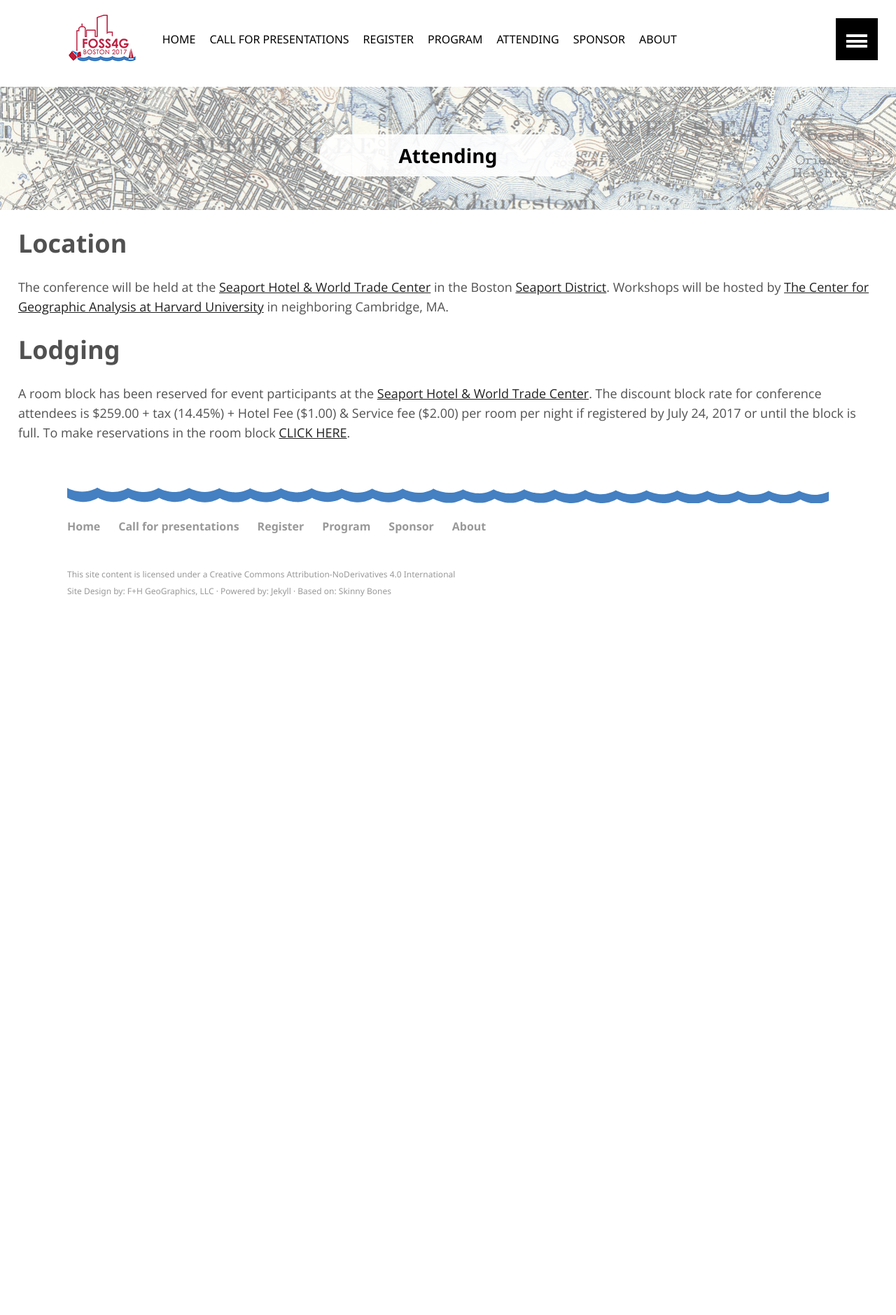
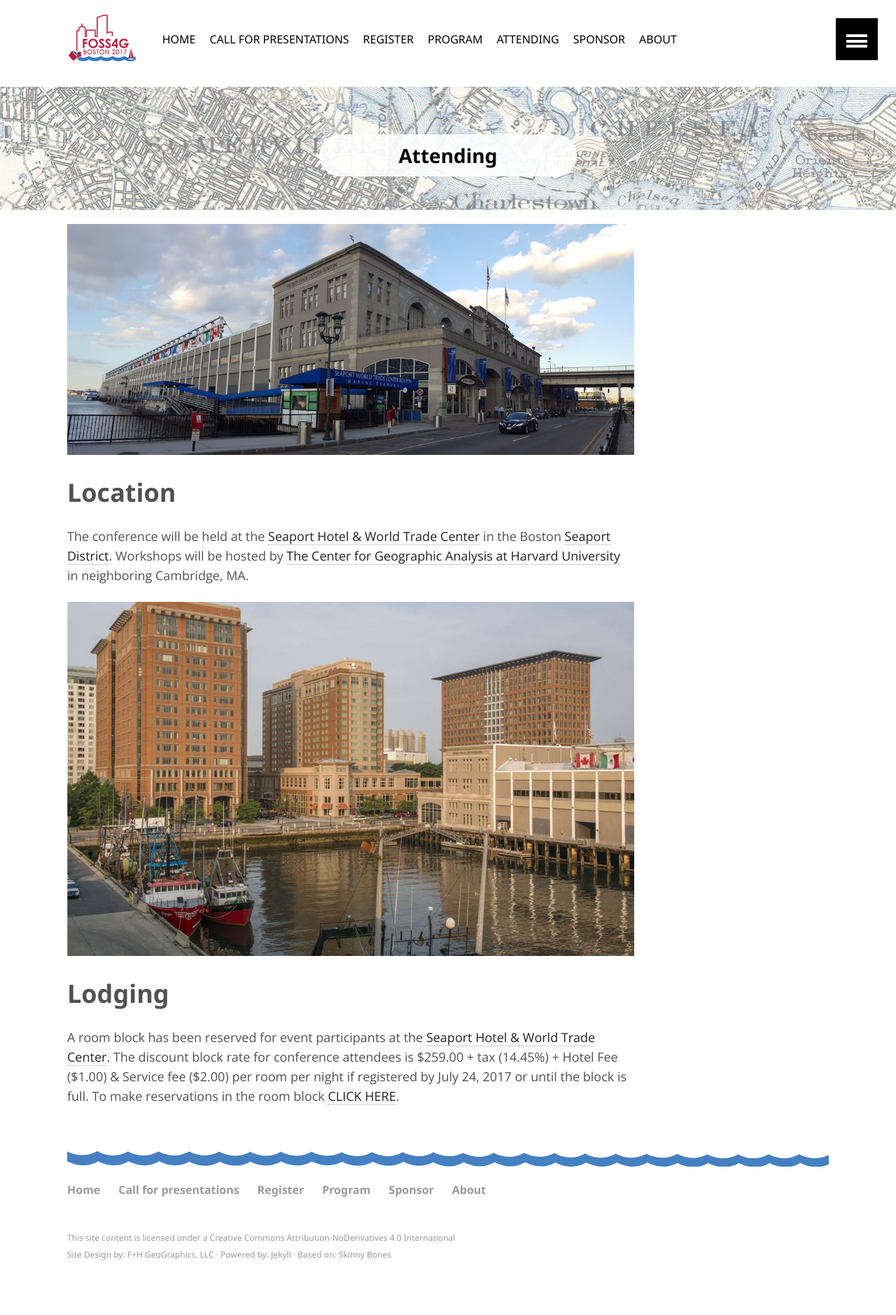
Before and after one commit to AvidGeo/foss4g2017-dev, a Jekyll site: the page built from attending/index.md, in a window 1280 px wide. Shown: the whole page at 70% size. Built offline with Jekyll 4.4.1, drawn with Linux system fonts in a browser that asks for light colours; before the commit the page ends 931 px from its top, so only the background shows below that.

Commit message:
update attending page

```diff
--- a/attending/index.md
+++ b/attending/index.md
@@ -1,14 +1,19 @@
 ---
-layout: default-topic
+layout: topic
 title: Attending
 image:
   feature: boston-map.png
 ---
 
+![Workshops](../images/venue_wtc.jpg "Seaport World Trade Center")
+
 # Location
 
 The conference will be held at the [Seaport Hotel & World Trade Center](http://www.seaportboston.com) in the Boston [Seaport District](https://www.bostonusa.com/about-boston/boston-neighborhoods/seaport-district). Workshops will be hosted by [The Center for Geographic Analysis at Harvard University](http://gis.harvard.edu/) in neighboring Cambridge, MA.
 
+![Workshops](../images/venue_hotel.jpg "Seaport Hotel")
+
+
 # Lodging
 
 A room block has been reserved for event participants at the [Seaport Hotel & World Trade Center](http://www.seaportboston.com). The discount block rate for conference attendees is $259.00 + tax (14.45%) + Hotel Fee ($1.00) & Service fee ($2.00) per room per night if registered by July 24, 2017 or until the block is full. To make reservations in the room block [CLICK HERE](http://reservations.travelclick.com/131437?groupID=1616128).
```
Also changed, not shown: images/venue_hotel.jpg (added), images/venue_wtc.jpg (added).
